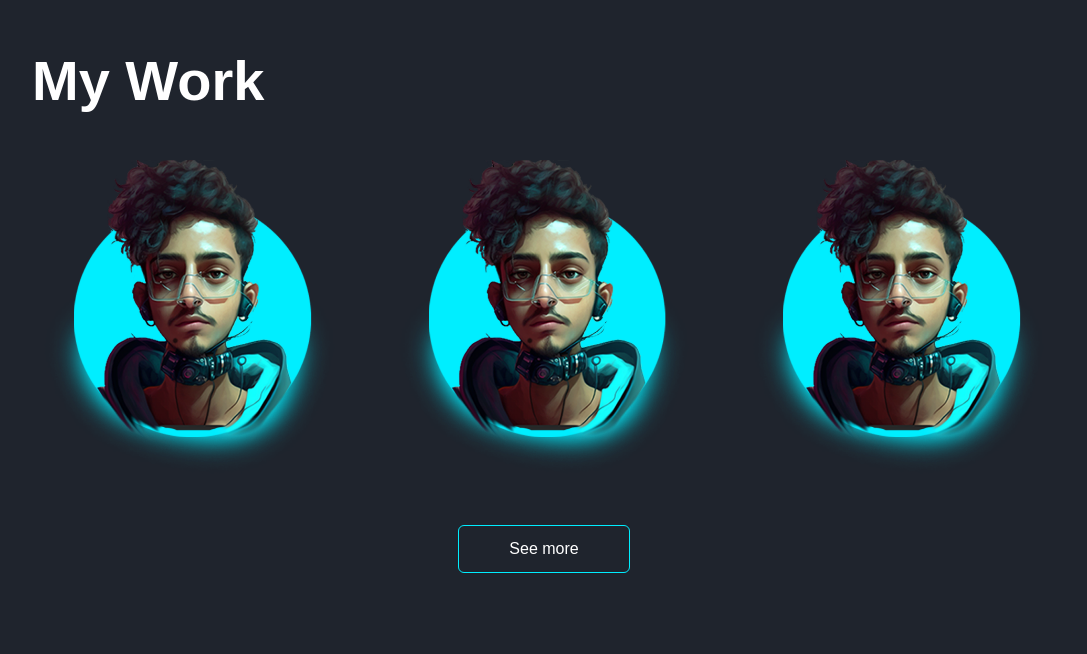
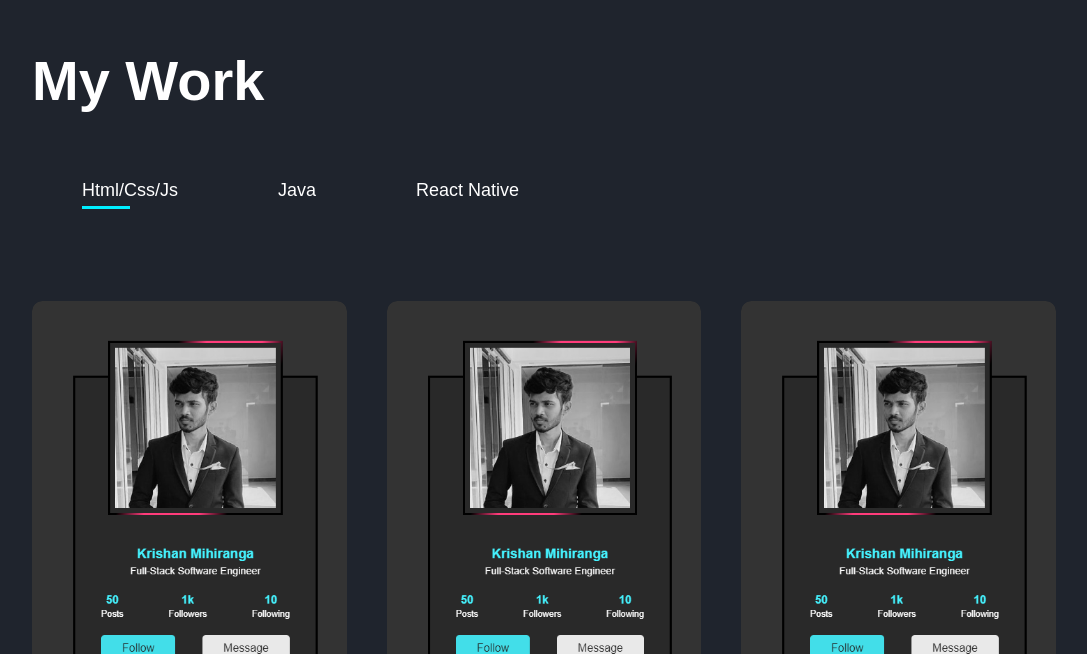
Before and after one commit to KrishanMihiranga/KrishanMihiranga.github.io, a plain HTML site: page index.html in a window 1280 px wide. Shown: the part 2146-2800 px from the top of the page, without its empty margins (96-1183 px from the left). Drawn offline with nearby package versions, Linux system fonts and the light colour scheme; a web font is replaced by a local one.

Commit message:
recreate my work

```diff
--- a/index.html
+++ b/index.html
@@ -4,7 +4,7 @@
     <meta charset="UTF-8">
     <meta http-equiv="X-UA-Compatible" content="IE=edge">
     <meta name="viewport" content="width=device-width, initial-scale=1.0">
-    <link rel="icon" href="icon.png" type="image/x-icon">
+    <link rel="icon" href="Assets/icon.png" type="image/x-icon">
     <title>Krishan.Portfolio</title>
     <link href='https://unpkg.com/boxicons@2.1.4/css/boxicons.min.css' rel='stylesheet'>
     <link rel="stylesheet" href="style.css">
@@ -39,7 +39,7 @@
     </div>
 
     <div class="home-img">
-        <img src="home.png">
+        <img src="Assets/home.png">
     </div>
     </section>
 
@@ -48,7 +48,7 @@
     <div class="container">
         <div class="row">
             <div class="about-col-1">
-                <img src="home.png">
+                <img src="Assets/home.png">
             </div>
             <div class="about-col-2">
                 <h1 class="sub-title">About Me</h1>
@@ -123,33 +123,65 @@
 <div id="portfolio">
     <div class="container">
         <h1 class="sub-title">My Work</h1>
+        <div class="tab-titles">
+            <p class="tab-links active-link" onclick="opentab('html')">Html/Css/Js</p>
+            <p class="tab-links" onclick="opentab('java')">Java</p>
+            <p class="tab-links" onclick="opentab('reactntv')">React Native</p>
+        </div>
+
+        <div class="tab-contents active-tab" id="html">
+            <div class="container">
                 <div class="work-list">
                     <div class="work">
-                <img src="home.png">
+                        <img src="Assets/animatedprofilecard.png">
                         <div class="layer">
-                    <h3>Social Media App</h3>
-                    <p>Lorem ipsum dolor sit amet consectetur adipisicing elit. Quidem corporis, ad inventore quas omnis labore sint dolorum amet officiis molestiae. Optio necessitatibus inventore quo iste iusto ut doloribus beatae natus?</p>
+                            <h3> Animated Profile card</h3>
+                            <p>My animated profile card, created using HTML and CSS, is a visually stunning and interactive design that showcases my skills and experience. With its modern layout and eye-catching animations. <br>Check it out for yourself and see what sets my animated profile card apart!</p>
+                            <a href="https://codepen.io/Mkrishan/pen/OJoyRBd" target="_blank"><i class='bx bx-link-external'></i></a>
+                        </div>
+                    </div>
+
+                    <div class="work">
+                        <img src="Assets/animatedprofilecard.png">
+                        <div class="layer">
+                            <h3>Animated Profile card</h3>
+                            <p>My animated profile card, created using HTML and CSS, is a visually stunning and interactive design that showcases my skills and experience. With its modern layout and eye-catching animations. <br>Check it out for yourself and see what sets my animated profile card apart!</p>
                             <a href="#"><i class='bx bx-link-external'></i></a>
                         </div>
                     </div>
+
                     <div class="work">
-                <img src="home.png">
+                        <img src="Assets/animatedprofilecard.png">
                         <div class="layer">
-                    <h3>Music App</h3>
-                    <p>Lorem ipsum dolor sit amet consectetur adipisicing elit. Quidem corporis, ad inventore quas omnis labore sint dolorum amet officiis molestiae. Optio necessitatibus inventore quo iste iusto ut doloribus beatae natus?</p>
+                            <h3>Animated Profile card</h3>
+                            <p>My animated profile card, created using HTML and CSS, is a visually stunning and interactive design that showcases my skills and experience. With its modern layout and eye-catching animations. <br>Check it out for yourself and see what sets my animated profile card apart!</p>
                             <a href="#"><i class='bx bx-link-external'></i></a>
                         </div>
                     </div>
-            <div class="work">
-                <img src="home.png">
-                <div class="layer">
-                    <h3>Online Shopping App</h3>
-                    <p>Lorem ipsum dolor sit amet consectetur adipisicing elit. Quidem corporis, ad inventore quas omnis labore sint dolorum amet officiis molestiae. Optio necessitatibus inventore quo iste iusto ut doloribus beatae natus?</p>
-                    <a href="#"><i class='bx bx-link-external'></i></a>
+
+                </div>
+
             </div>
         </div>
+
+
+        <div class="tab-contents" id="java">
+            <div class="container">
+                <div class="work-list">
+
                 </div>
-        <a href="#" class="wBtn">See more</a>
+
+            </div>
+        </div>
+
+        <div class="tab-contents" id="reactntv">
+            <div class="container">
+                <div class="work-list">
+
+
+                </div>
+
+            </div>
         </div>
 </div>
 
@@ -181,6 +213,7 @@
 </div>
     <script src="https://cdn.jsdelivr.net/npm/typed.js@2.0.12"></script>
     <script src="script.js"></script>
+    <script src="https://cdnjs.cloudflare.com/ajax/libs/gsap/3.6.0/gsap.min.js"></script>
     <script>
         const scriptURL = 'https://script.google.com/macros/s/AKfycbyBsQNGFXte8dBsntQlVzFsf4ImMaKBOnbPC428S8u5UGWDpAj38qjobWg3XMmvJyGx/exec'
         const form = document.forms['submit-to-google-sheet']
--- a/style.css
+++ b/style.css
@@ -375,9 +375,12 @@ body{
     transition: transform 0.5s;
 }
 .layer{
+    font-weight: 400;
+    color: #262626;
+    font-weight: 400;
     width: 100%;
     height: 0;
-    background: linear-gradient(transparent, #0ef);
+    background: #0ef;
     border-radius: 10px;
     position: absolute;
     left: 0;
@@ -432,7 +435,7 @@ body{
 
 /* --------contact------- */
 #contact{
-    margin: 80px 10%;
+    margin: 80px 0px;
 }
 
 .contact-left{
```
Also changed, not shown: Assets/animatedprofilecard.png (added), Assets/home.png (renamed from home.png), Assets/icon.png (renamed from icon.png), script.js (line endings or trailing spaces). Lines whose indentation alone changed are shown as unchanged.
